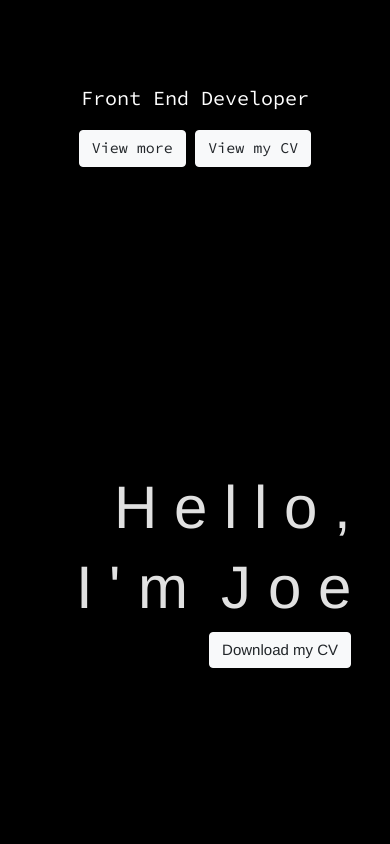
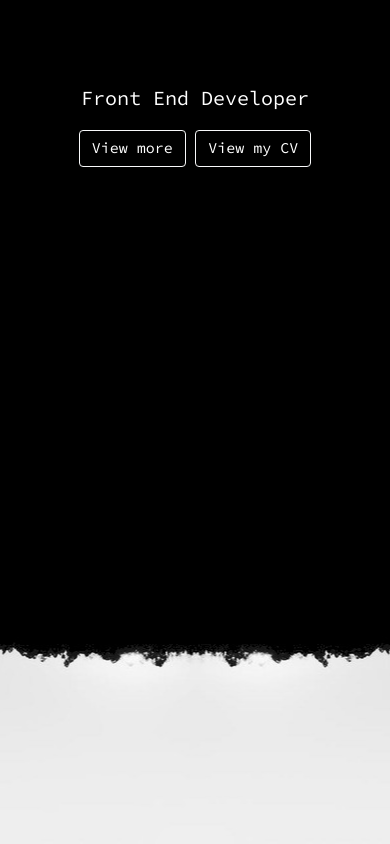
Before and after one commit to jpaul24/portfolio, a plain HTML site: page index.html in a window 390 px wide. Shown: the part 460-1304 px from the top of the page. Drawn offline with nearby package versions, Linux system fonts and the light colour scheme.

Commit message:
getting backgorund images configured

```diff
--- a/index.html
+++ b/index.html
@@ -32,43 +32,19 @@
           <a href="files/JOE_PAUL_FRONTEND.pdf" class="btn btn-light" download="JoePaulCV" target="_blank">View my CV</a>
         </div>
       </div>
+    </section>
+  </div>
+  <div class="section-back">
+    <section>
+
+    </section>
+  </div>
+  <div class="section-back2">
+    <section>
 
     </section>
   </div>
 
-  <div class="page-banner">
-    <div class="content">
-      <div class="header">
-
-        <h1>
-          <span>H</span>
-          <span>e</span>
-          <span>l</span>
-          <span>l</span>
-          <span>o</span>
-          <span>,</span>
-        </h1>
-        <h1>
-          <span>I</span>
-          <span>'</span>
-          <span>m</span>
-          <span></span>
-          <span>J</span>
-          <span>o</span>
-          <span>e</span>
-        </h1>
-        <div>
-          <a href=""></a>
-          <a href="files/JOE_PAUL_FRONTEND.pdf" class="btn btn-light" download="JoePaulCV" target="_blank">Download my CV</a>
-        </div>
-      </div>
-    </div>
-  </div>
-  <section>
-
-  </section>
-
-  </div>
   <script src="https://stackpath.bootstrapcdn.com/bootstrap/4.3.1/js/bootstrap.bundle.min.js"></script>
   <script src="script.js"></script>
 </body>
--- a/landing.css
+++ b/landing.css
@@ -39,7 +39,9 @@ video {
 
 .job-title {
   margin-bottom: 20px;
+  color: white;
 }
+
 
 h1 span {
   opacity: 0;
--- a/style.css
+++ b/style.css
@@ -4,7 +4,23 @@
 body {
   font-family: 'Arimo', sans-serif;
 }
+.btn-light {
+  background: none;
+  color: white;
+}
 
+.section-back {
+  background: url('images/sil-down.jpeg');
+  background-image: cover;
+  background-position: center;
+  height: 100vh;
+}
+.section-back2 {
+  background: url('images/sil-up.jpeg');
+  background-image: cover;
+  background-position: center;
+  height: 100vh;
+}
 
 .content {
   width: 90%;
@@ -33,6 +49,7 @@ body {
 @media only screen and (max-width: 600px) {
   video {
     display: none;
+    object-fit: none;
   }
   .title-header {
     font-size: 30px;
@@ -55,6 +72,7 @@ body {
 @media only screen and (max-width: 360px) {
   video {
     display: none;
+    object-fit: none;
   }
   .title-header {
     font-size: 30px;
```
Also changed, not shown: images/sil-down.jpeg (added), images/sil-up.jpeg (added).
